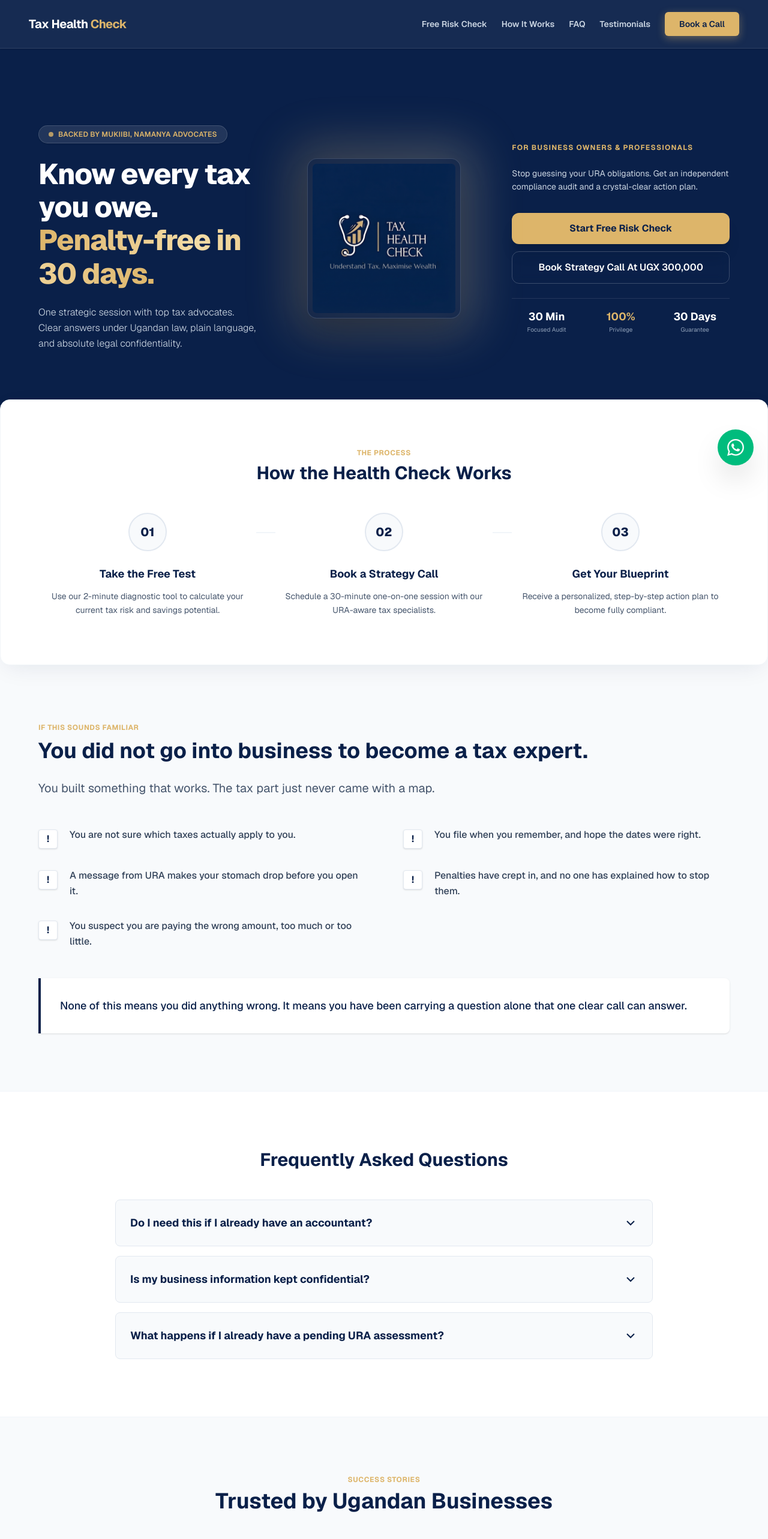
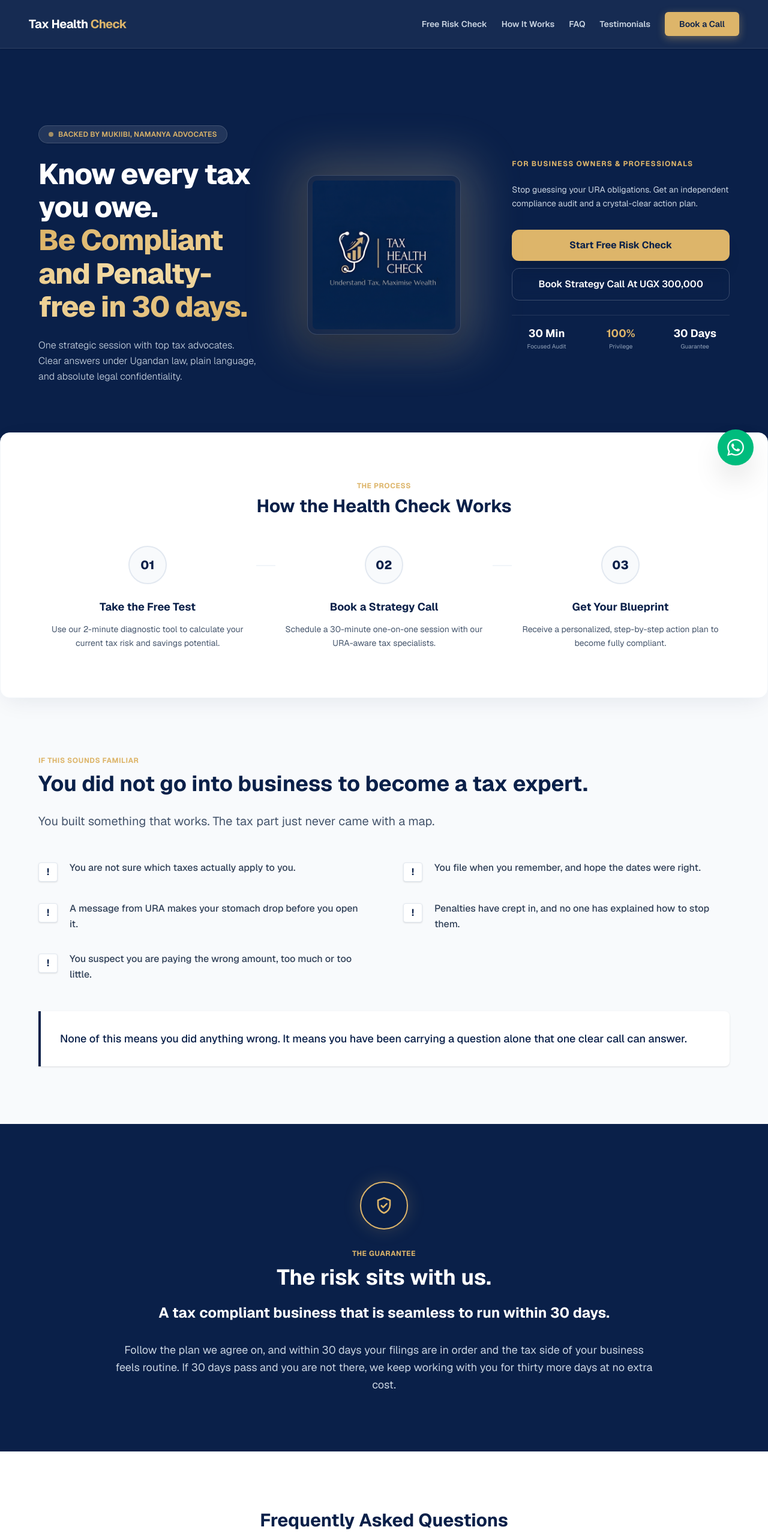
Before and after one commit to ME0704/Tax-Health-Check, a Next.js app: page / in a window 1280 px wide. Shown: the top 2566 px of the page at 60% size. Built offline with nearby package versions, Linux system fonts and the light colour scheme.

Commit message:
workeed on teh footer and addeed teh guarantee

```diff
--- a/app/booking-success/page.tsx
+++ b/app/booking-success/page.tsx
@@ -4,6 +4,7 @@ import Link from "next/link";
 import { useEffect, useState } from "react";
 import WhatsAppButton from "@/components/WhatsAppButton";
 import Navbar from "@/components/Navbar";
+import Footer from "@/components/Footer";
 
 export default function BookingSuccessPage() {
   const [isCalendarLoaded, setIsCalendarLoaded] = useState(false);
@@ -103,9 +104,8 @@ export default function BookingSuccessPage() {
       <WhatsAppButton />
 
       {/* FOOTER */}
-      <footer className="bg-[#0A2049] text-slate-300 border-t border-white/10 mt-auto py-8 text-center text-xs">
-        <p>Tax Health Check — Mukiibi, Namanya Advocates.</p>
-      </footer>
+      <Footer />
+
     </div>
   );
 }
--- a/app/page.tsx
+++ b/app/page.tsx
@@ -5,6 +5,7 @@ import { useRouter, usePathname } from "next/navigation";
 import Navbar from "@/components/Navbar";
 import BookingForm from "@/components/BookingForm";
 import WhatsAppButton from "@/components/WhatsAppButton";
+import Footer from "@/components/Footer";
 
 export default function Home() {
   const router = useRouter();
@@ -75,7 +76,7 @@ export default function Home() {
             <h1 className="text-3xl sm:text-4xl lg:text-5xl font-extrabold text-white leading-[1.15] tracking-tight">
               Know every tax you owe. <br />
               <span className="text-transparent bg-clip-text bg-gradient-to-r from-[#DDB56A] via-[#f4dca6] to-[#DDB56A]">
-                Penalty-free in 30 days.
+               Be Compliant and Penalty-free in 30 days.
               </span>
             </h1>
 
@@ -200,6 +201,23 @@ export default function Home() {
         </div>
       </section>
 
+            {/* 4. THE GUARANTEE */}
+      <section className="py-24 px-6 md:px-12 bg-[#0A2049] text-white relative overflow-hidden">
+        <div className="max-w-5xl mx-auto text-center relative z-10">
+          <div className="w-20 h-20 mx-auto mb-8 border-2 border-[#DDB56A] rounded-full flex items-center justify-center text-[#DDB56A] shadow-[0_0_30px_rgba(221,181,106,0.2)]">
+            <svg width="32" height="32" viewBox="0 0 24 24" fill="none" stroke="currentColor" strokeWidth="2" strokeLinecap="round" strokeLinejoin="round"><path d="M12 2.5l7.5 3v6c0 4.6-3.2 8.4-7.5 9.8C7.7 19.9 4.5 16.1 4.5 11.5v-6z"/><path d="M8.8 12.2l2.2 2.2 4.4-4.6"/></svg>
+          </div>
+          <span className="text-[#DDB56A] font-bold text-xs uppercase tracking-wider block mb-3">The guarantee</span>
+          <h2 className="text-4xl font-bold mb-6">The risk sits with us.</h2>
+          <p className="text-2xl font-bold text-white mb-8 leading-tight">
+            A tax compliant business that is seamless to run within 30 days.
+          </p>
+          <div className="text-slate-300 text-lg space-y-4 leading-relaxed max-w-4xl mx-auto">
+            <p>Follow the plan we agree on, and within 30 days your filings are in order and the tax side of your business feels routine. If 30 days pass and you are not there, we keep working with you for thirty more days at no extra cost.</p>
+          </div>
+        </div>
+      </section>
+
       {/* 3. FAQ SECTION */}
       <section id="faq" className="py-24 px-6 lg:px-16 bg-white border-t border-slate-100 scroll-mt-28">
         <div className="max-w-4xl mx-auto">
@@ -256,6 +274,8 @@ export default function Home() {
         </div>
       </section>
 
+
+
       {/* 5. BOOKING FORM */}
       <section id="book" className="py-24 px-6 lg:px-16 bg-white border-t border-slate-100 scroll-mt-28">
         <div className="max-w-4xl mx-auto">
@@ -270,37 +290,11 @@ export default function Home() {
         </div>
       </section>
 
+      {/* FOOTER */}
+      <Footer />
+
       {/* FLOATING WHATSAPP BUTTON */}
       <WhatsAppButton />
-
-      {/* FOOTER */}
-      <footer className="bg-[#0A2049] text-slate-300 border-t border-white/10">
-        <div className="max-w-[1600px] mx-auto px-6 lg:px-16 py-16">
-          <div className="text-center mb-16 pb-16 border-b border-white/10">
-            <h2 className="text-2xl md:text-3xl font-bold text-white tracking-wide">
-              Understand Tax, Maximise Wealth.
-            </h2>
-          </div>
-
-          <div className="grid md:grid-cols-2 gap-12">
-            <div>
-              <Link href="/" className="flex items-center gap-3 mb-4 group">
-                <img src="/logo.jpeg" alt="Tax Health Check Logo" className="w-10 h-10 object-cover rounded group-hover:scale-105 transition-transform" />
-                <span className="text-2xl font-bold text-white tracking-tight">
-                  Tax Health <span className="text-[#DDB56A]">Check</span>
-                </span>
-              </Link>
-              <p className="text-sm text-slate-400 mb-6">A product of Mukiibi, Namanya Advocates.</p>
-            </div>
-
-            <div className="md:text-right space-y-2 text-sm leading-relaxed">
-              <p>WhatsApp: <a href="https://wa.me/256761109667" className="text-white hover:text-[#DDB56A] transition-colors">+256 761 109 667</a></p>
-              <p>Email: <a href="mailto:taxhealthcheckug@gmail.com" className="text-white hover:text-[#DDB56A] transition-colors">taxhealthcheckug@gmail.com</a></p>
-              <p className="pt-4">House No.1 Katongole Road, Froebel-Bukoto, Kampala</p>
-            </div>
-          </div>
-        </div>
-      </footer>
     </div>
   );
 }
--- a/app/quiz/page.tsx
+++ b/app/quiz/page.tsx
@@ -4,6 +4,7 @@ import { useState } from "react";
 import Link from "next/link";
 import Navbar from "@/components/Navbar";
 import WhatsAppButton from "@/components/WhatsAppButton";
+import Footer from "@/components/Footer";
 
 // Legal constants (FY2026/27)
 const CURRENCY_POINT = 20000;
@@ -498,38 +499,9 @@ export default function QuizPage() {
       </div>
 
       {/* FOOTER */}
-        <footer className="bg-[#0A2049] text-slate-300 border-t border-white/10">
-            <div className="max-w-[1440px] mx-auto px-6 md:px-12 py-16">
-            <div className="text-center mb-16 pb-16 border-b border-white/10">
-                <h2 className="text-2xl md:text-3xl font-bold text-white tracking-wide">
-                Understand Tax, Maximise Wealth.
-                </h2>
-            </div>
+        <Footer />
 
-            <div className="grid md:grid-cols-2 gap-12">
-                <div>
-                <Link href="/" className="flex items-center gap-3 mb-4 group">
-                    <img src="/logo.jpeg" alt="Tax Health Check Logo" className="w-10 h-10 object-cover rounded group-hover:scale-105 transition-transform" />
-                    <span className="text-2xl font-bold text-white tracking-tight">
-                    Tax Health <span className="text-[#DDB56A]">Check</span>
-                    </span>
-                </Link>
-                <p className="text-sm text-slate-400 mb-6">A product of Mukiibi, Namanya Advocates.</p>
-                </div>
-
-                <div className="md:text-right space-y-2 text-sm leading-relaxed">
-                <p>WhatsApp: <a href="https://wa.me/256761109667" className="text-white hover:text-[#DDB56A] transition-colors">+256 761 109 667</a></p>
-                <p>Email: <a href="mailto:taxhealthcheckug@gmail.com" className="text-white hover:text-[#DDB56A] transition-colors">taxhealthcheckug@gmail.com</a></p>
-                <p className="pt-4">House No.1 Katongole Road, Froebel-Bukoto, Kampala</p>
-                <p>P.O. Box 214, Ntinda, Kampala</p>
-                </div>
-            </div>
-            <div className="mt-16 pt-8 border-t border-blue-900/50 text-xs text-blue-400/60 text-center max-w-3xl mx-auto leading-relaxed">
-                Advice given during your call is based on your specific circumstances under Ugandan law.
-            </div>
-            </div>
-        </footer>
-        {/* FLOATING WHATSAPP BUTTON */}
+      {/* FLOATING WHATSAPP BUTTON */}
         <WhatsAppButton />
     </div>
   );
--- a/components/BookingForm.tsx
+++ b/components/BookingForm.tsx
@@ -16,7 +16,7 @@ export default function BookingForm() {
       <div className="grid md:grid-cols-2 gap-6">
         <div>
           <label htmlFor="name" className="block text-sm font-bold text-[#0A2049] mb-2">Full name</label>
-          <input type="text" id="name" className="w-full bg-slate-50 border border-slate-200 rounded-lg px-4 py-3 focus:outline-none focus:border-[#0A2049] focus:ring-1 focus:ring-[#0A2049] transition-all" placeholder="John Doe" required />
+          <input type="text" id="name" className="w-full bg-slate-50 border border-slate-200 rounded-lg px-4 py-3 focus:outline-none focus:border-[#0A2049] focus:ring-1 focus:ring-[#0A2049] transition-all" placeholder="Christopher Philips" required />
         </div>
         <div>
           <label htmlFor="phone" className="block text-sm font-bold text-[#0A2049] mb-2">Phone number</label>
--- /dev/null
+++ b/components/Footer.tsx
@@ -0,0 +1,35 @@
+"use client";
+
+import Link from "next/link";
+
+export default function Footer() {
+	return (
+      <footer className="bg-[#0A2049] text-slate-300 border-t border-white/10">
+        <div className="max-w-[1600px] mx-auto px-6 lg:px-16 py-16">
+          <div className="text-center mb-16 pb-16 border-b border-white/10">
+            <h2 className="text-2xl md:text-3xl font-bold text-white tracking-wide">
+              Understand Tax, Maximise Wealth.
+            </h2>
+          </div>
+
+          <div className="grid md:grid-cols-2 gap-12">
+            <div>
+              <Link href="/" className="flex items-center gap-3 mb-4 group">
+                <img src="/logo.jpeg" alt="Tax Health Check Logo" className="w-10 h-10 object-cover rounded group-hover:scale-105 transition-transform" />
+                <span className="text-2xl font-bold text-white tracking-tight">
+                  Tax Health <span className="text-[#DDB56A]">Check</span>
+                </span>
+              </Link>
+              <p className="text-sm text-slate-400 mb-6">A product of Mukiibi, Namanya Advocates.</p>
+            </div>
+
+            <div className="md:text-right space-y-2 text-sm leading-relaxed">
+              <p>WhatsApp: <a href="https://wa.me/256761109667" className="text-white hover:text-[#DDB56A] transition-colors">+256 761 109 667</a></p>
+              <p>Email: <a href="mailto:taxhealthcheckug@gmail.com" className="text-white hover:text-[#DDB56A] transition-colors">taxhealthcheckug@gmail.com</a></p>
+              <p className="pt-4">House No.1 Katongole Road, Froebel-Bukoto, Kampala</p>
+            </div>
+          </div>
+        </div>
+      </footer>
+	)
+}
```
